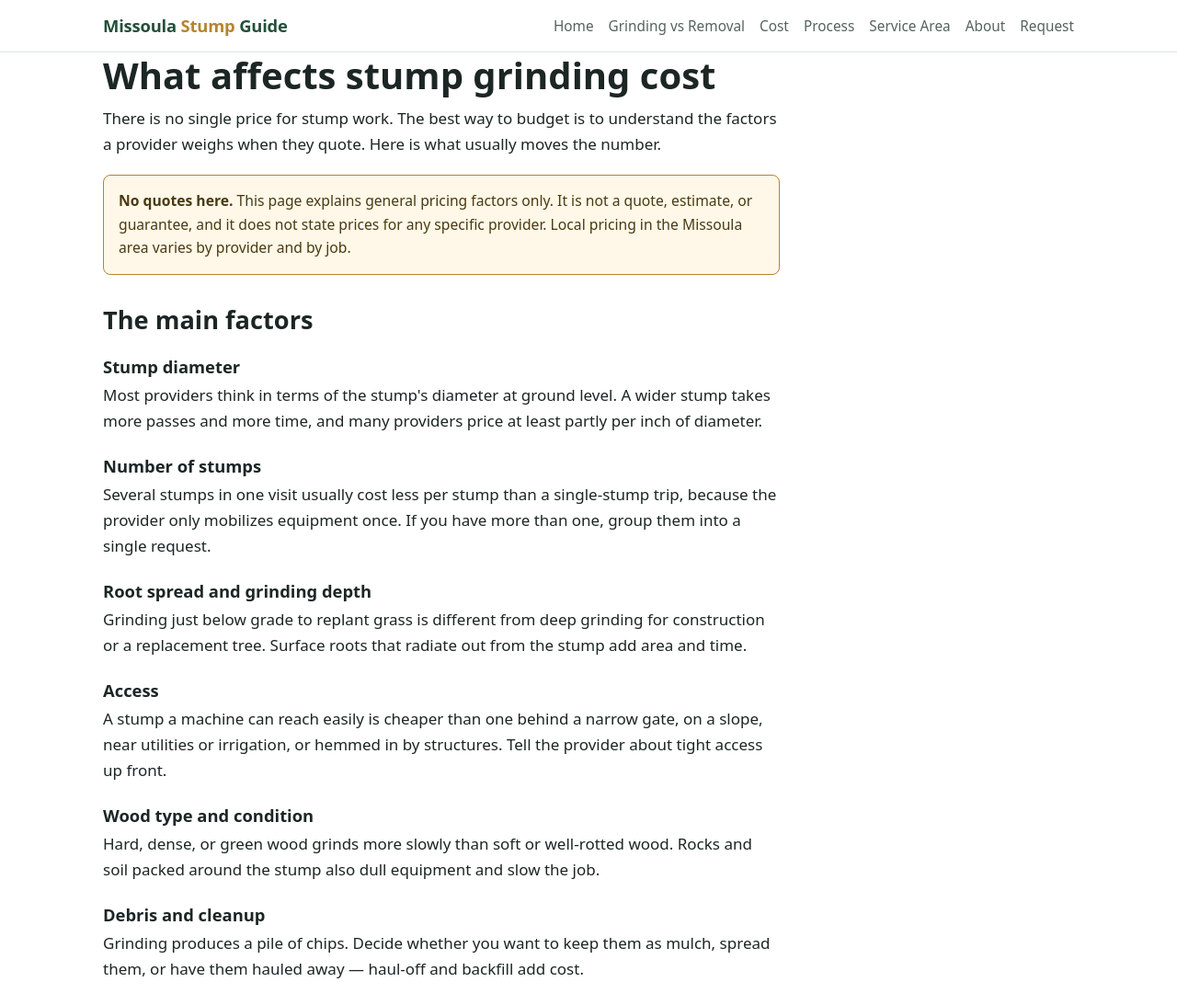
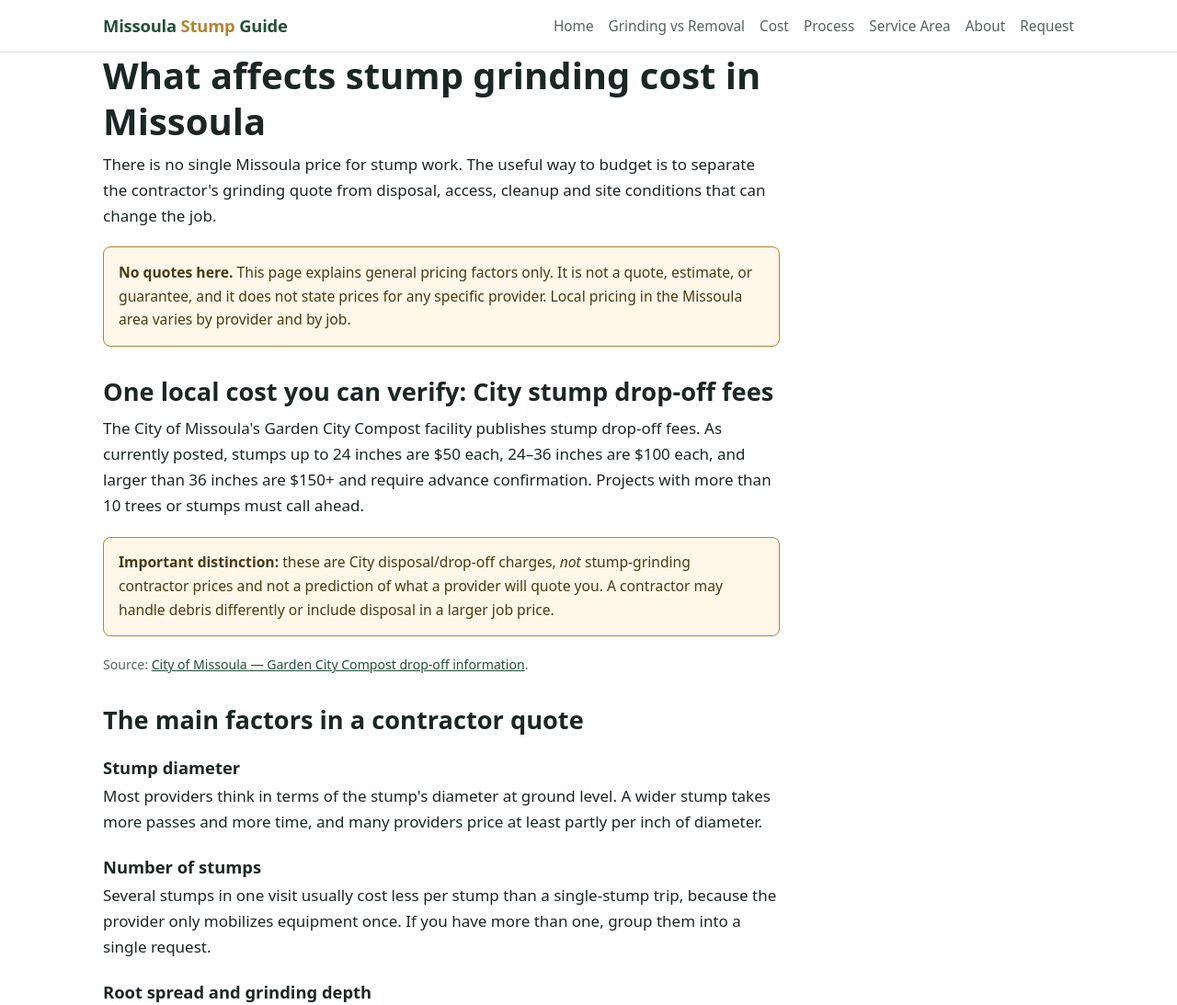
Before and after one commit to jamisonw-pixel/missoula-stump-guide, a plain HTML site: page stump-grinding-cost.html in a window 1280 px wide. Shown: the top 1093 px of the page at 92% size. Drawn offline with Linux system fonts and the light colour scheme.

Commit message:
Add authoritative Missoula-specific stump guidance

```diff
--- a/stump-grinding-cost.html
+++ b/stump-grinding-cost.html
@@ -3,10 +3,10 @@
 <head>
 <meta charset="utf-8">
 <meta name="viewport" content="width=device-width, initial-scale=1">
-<title>Stump Grinding Cost &amp; Pricing Factors | Missoula Stump Guide</title>
-<meta name="description" content="What drives stump grinding cost: stump diameter, count, root spread, access, wood hardness, and cleanup. Understand the factors before you request a quote in the Missoula area.">
+<title>Stump Grinding Cost in Missoula — Local Disposal Fees &amp; Pricing Factors | Missoula Stump Guide</title>
+<meta name="description" content="Understand stump grinding cost in Missoula: the factors contractors price, plus current City of Missoula stump-disposal fees and cleanup considerations.">
 <link rel="canonical" href="https://missoulastumpgrinding.com/stump-grinding-cost.html">
-<meta property="og:title" content="Stump Grinding Cost &amp; Pricing Factors">
+<meta property="og:title" content="Stump Grinding Cost in Missoula — Local Disposal Fees &amp; Pricing Factors">
 <meta property="og:description" content="The factors that drive stump grinding and removal pricing.">
 <meta property="og:type" content="article">
 <meta property="og:url" content="https://missoulastumpgrinding.com/stump-grinding-cost.html">
@@ -35,9 +35,9 @@
 <main id="main">
   <div class="wrap">
     <section>
-      <h1>What affects stump grinding cost</h1>
-      <p class="lead">There is no single price for stump work. The best way to budget is to understand the
-      factors a provider weighs when they quote. Here is what usually moves the number.</p>
+      <h1>What affects stump grinding cost in Missoula</h1>
+      <p class="lead">There is no single Missoula price for stump work. The useful way to budget is to separate
+      the contractor's grinding quote from disposal, access, cleanup and site conditions that can change the job.</p>
       <div class="notice">
         <strong>No quotes here.</strong> This page explains general pricing factors only. It is not a
         quote, estimate, or guarantee, and it does not state prices for any specific provider. Local
@@ -46,7 +46,20 @@
     </section>
 
     <section>
-      <h2>The main factors</h2>
+      <h2>One local cost you can verify: City stump drop-off fees</h2>
+      <p>The City of Missoula's Garden City Compost facility publishes stump drop-off fees. As currently posted,
+      stumps up to 24 inches are $50 each, 24–36 inches are $100 each, and larger than 36 inches are $150+ and
+      require advance confirmation. Projects with more than 10 trees or stumps must call ahead.</p>
+      <div class="notice">
+        <strong>Important distinction:</strong> these are City disposal/drop-off charges, <em>not</em> stump-grinding
+        contractor prices and not a prediction of what a provider will quote you. A contractor may handle debris
+        differently or include disposal in a larger job price.
+      </div>
+      <p class="small">Source: <a href="https://www.ci.missoula.mt.us/2714/Drop-off-Information">City of Missoula — Garden City Compost drop-off information</a>.</p>
+    </section>
+
+    <section>
+      <h2>The main factors in a contractor quote</h2>
       <h3>Stump diameter</h3>
       <p>Most providers think in terms of the stump's diameter at ground level. A wider stump takes more
       passes and more time, and many providers price at least partly per inch of diameter.</p>
```
